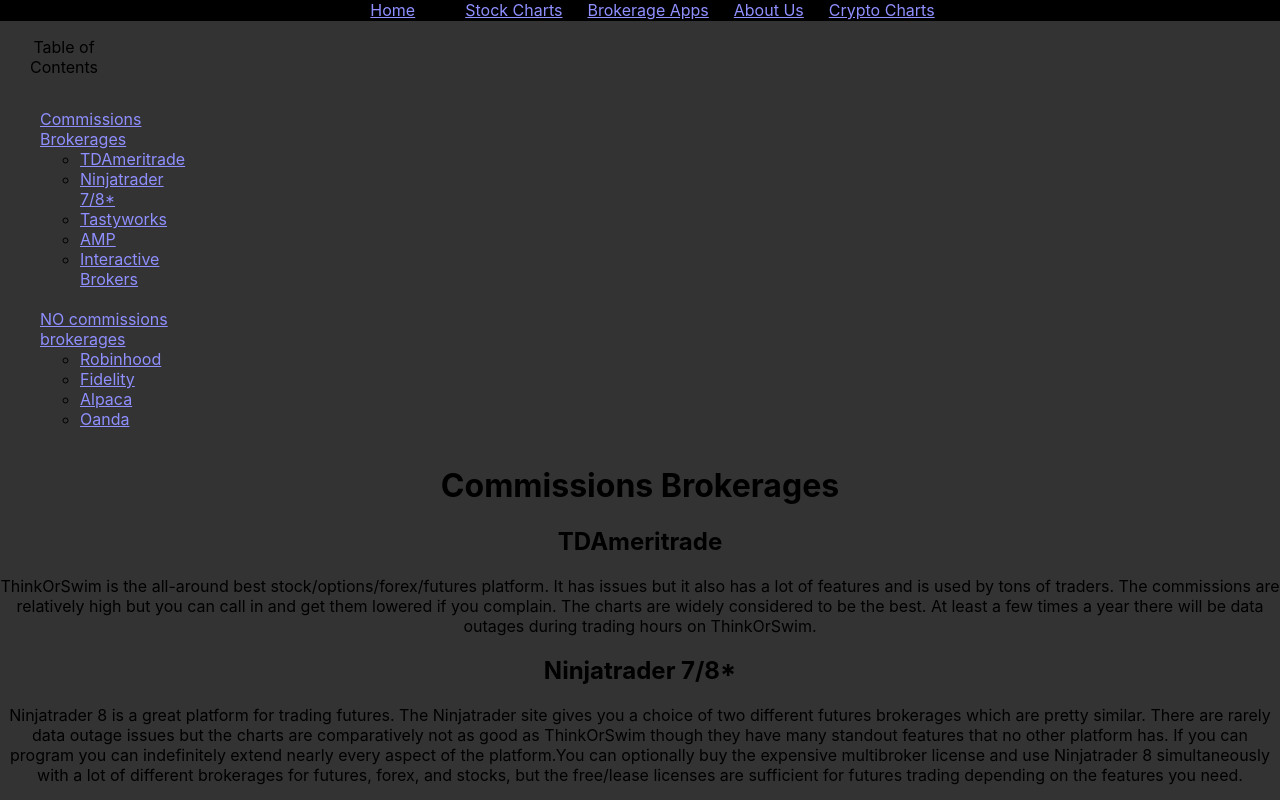
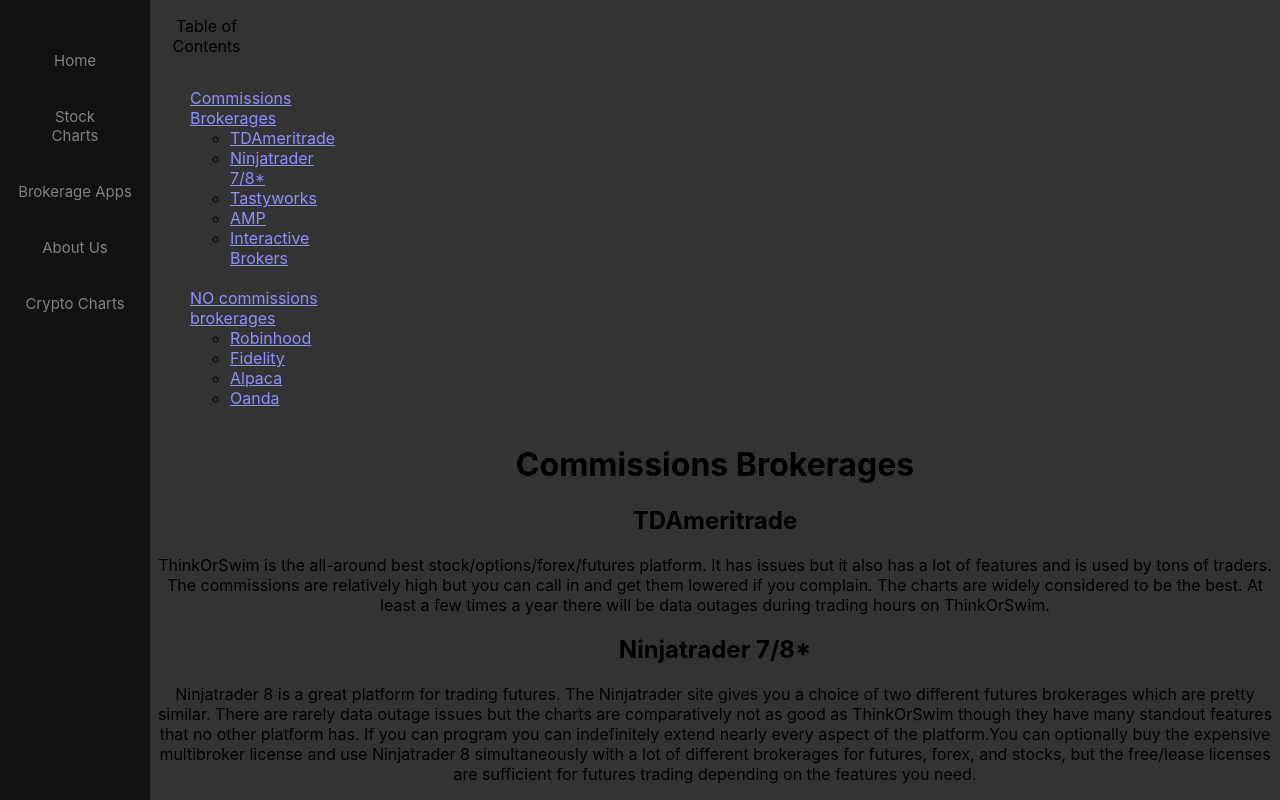
Before and after one commit to jordang7/CS-554-Final-Project, a React (Create React App) app in the folder memestonks/: page /brokerage in a window 1280 px wide. Shown: the top 800 px of the page. Built offline with nearby package versions, Linux system fonts and the light colour scheme; no server answers.

Commit message:
made navbar side oriented, litle nicer

```diff
--- a/memestonks/src/App.css
+++ b/memestonks/src/App.css
@@ -45,3 +45,39 @@
     transform: rotate(360deg);
   }
 }
+.center{
+  padding:30px;
+}
+
+.sidenav {
+  height: 100%;
+  width: 150px;
+  position: fixed;
+  z-index: 1;
+  top: 0;
+  left: 0;
+  background-color: #111;
+  overflow-x: hidden;
+  padding-top: 20px;
+}
+
+.sidenav .item {
+  padding: 6px 6px 6px 6px;
+  text-decoration: none;
+  font-size: 15px;
+  color: #818181;
+  display: block;
+}
+
+.sidenav .item:hover {
+  color: #f1f1f1;
+}
+
+.App-body {
+  margin-left: 150px; /* Same as the width of the sidenav */
+}
+
+@media screen and (max-height: 450px) {
+  .sidenav {padding-top: 15px;}
+  .sidenav a {font-size: 18px;}
+}
--- a/memestonks/src/App.js
+++ b/memestonks/src/App.js
@@ -23,23 +23,23 @@
       <Provider store={store}>
         <Router>
           <div className="App">
-            <header className="App-header">
-              <Link className="home-link" to="/">
+            <div className="sidenav">
+              <Link className="home-link item" to="/">
                 Home
               </Link>
-              <Link className="stock-chart-link" to="/stock-chart">
+              <Link className="stock-chart-link item" to="/stock-chart">
                 Stock Charts
               </Link>
-              <Link className="brokerage-link" to="/brokerage">
+              <Link className="brokerage-link item" to="/brokerage">
                 Brokerage Apps
               </Link>
-              <Link className="about-link" to="/about">
+              <Link className="about-link item" to="/about">
                 About Us
               </Link>
-              <Link className="crypto-chart-link" to="/crypto-chart">
+              <Link className="crypto-chart-link item" to="/crypto-chart">
                 Crypto Charts
               </Link>
-            </header>
+            </div>
             <div className="App-body">
               <Switch>
                 <Route exact path="/" component={Home} />
```
